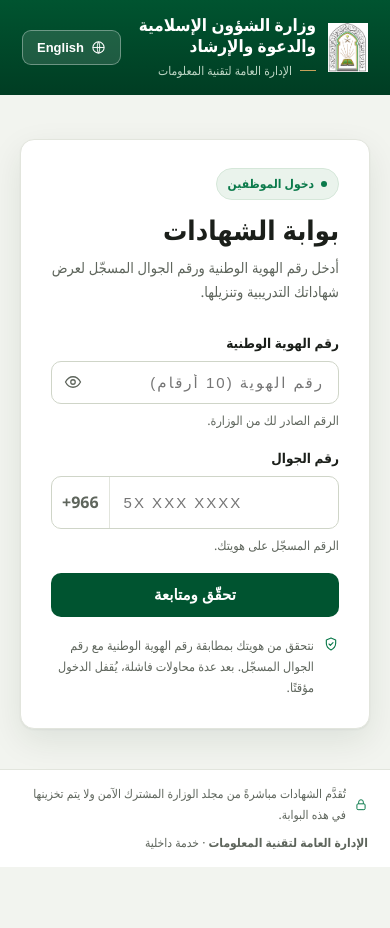
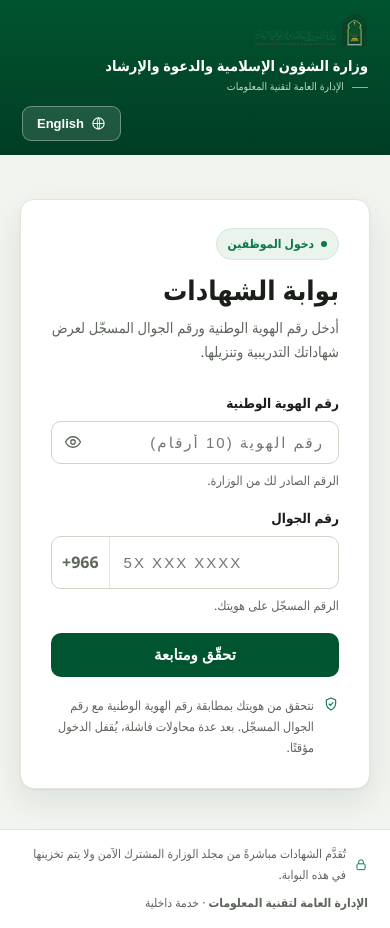
Before and after one commit to LTZam-Tech/certificat.Moia, a website: page public/login.html in a window 390 px wide. Before the commit the page ends 867 px from the top, so only its background shows below. Drawn offline with Linux system fonts and the light colour scheme.

Commit message:
Swap to official MOIA horizontal logo, fix responsive header layout

```diff
--- a/public/login.html
+++ b/public/login.html
@@ -10,7 +10,7 @@
 
 <header class="masthead">
   <div class="masthead-inner">
-    <div class="crest"><img src="/emblem.png" alt="MOIA"></div>
+    <div class="crest"><img src="/emblem.svg" alt="MOIA"></div>
     <div class="titles">
       <span class="mname" data-ar="وزارة الشؤون الإسلامية والدعوة والإرشاد" data-en="Ministry of Islamic Affairs, Dawah and Guidance">وزارة الشؤون الإسلامية والدعوة والإرشاد</span>
       <span class="dept" data-ar="الإدارة العامة لتقنية المعلومات" data-en="General Department of Information Technology">الإدارة العامة لتقنية المعلومات</span>
--- a/public/style.css
+++ b/public/style.css
@@ -27,14 +27,19 @@
 .serif{font-family:Georgia,"Traditional Arabic",serif}
 
 header.masthead{background:linear-gradient(180deg,var(--green-700),var(--green-900));color:#fff}
-.masthead-inner{max-width:1040px;margin:0 auto;padding:14px 22px;display:flex;align-items:center;gap:12px}
-.crest{flex:none;width:40px;height:48px;display:grid;place-items:center}
-.crest img{width:100%;height:100%;object-fit:contain}
-.titles{display:flex;flex-direction:column;gap:2px;min-width:0}
+.masthead-inner{max-width:1040px;margin:0 auto;padding:14px 22px;display:flex;flex-wrap:wrap;align-items:center;gap:10px 12px}
+.crest{flex:none;height:42px;display:flex;align-items:center;max-width:38vw}
+.crest img{height:100%;width:auto;max-width:100%;display:block}
+.titles{display:flex;flex-direction:column;gap:2px;min-width:0;flex:1 1 auto}
 .titles .mname{font-size:17px;font-weight:700;color:#fff;line-height:1.25}
 .titles .dept{font-size:12px;font-weight:500;color:#BFD8C7;margin-top:2px;display:flex;align-items:center;gap:8px}
 .titles .dept::before{content:"";width:16px;height:1px;background:var(--gold);display:inline-block;flex:none}
-.lang-toggle{margin-inline-start:auto;font-size:13px;font-weight:600;color:#fff;background:rgba(255,255,255,.12);border:1px solid rgba(255,255,255,.35);border-radius:9px;padding:9px 14px;cursor:pointer;display:flex;align-items:center;gap:7px;white-space:nowrap}
+.lang-toggle{margin-inline-start:auto;font-size:13px;font-weight:600;color:#fff;background:rgba(255,255,255,.12);border:1px solid rgba(255,255,255,.35);border-radius:9px;padding:9px 14px;cursor:pointer;display:flex;align-items:center;gap:7px;white-space:nowrap;flex:none}
+@media (max-width:560px){
+  .crest{height:32px}
+  .titles .mname{font-size:14.5px}
+  .titles .dept{font-size:10.5px}
+}
 .lang-toggle:hover{background:rgba(255,255,255,.22)}
 
 main{flex:1;display:flex;align-items:flex-start;justify-content:center;padding:44px 20px 40px}
--- a/src/server.js
+++ b/src/server.js
@@ -352,7 +352,7 @@
     if (method === 'GET' && p === '/') return void serveStatic(req, res, '/login.html');
     if (method === 'GET' && p === '/landing') return void serveStatic(req, res, '/landing.html');
     if (method === 'GET' && p === '/admin') return void serveStatic(req, res, '/admin.html');
-    if (method === 'GET' && ['/style.css', '/i18n.js', '/login.js', '/landing.js', '/admin.js', '/emblem.png'].includes(p)) {
+    if (method === 'GET' && ['/style.css', '/i18n.js', '/login.js', '/landing.js', '/admin.js', '/emblem.svg'].includes(p)) {
       return void serveStatic(req, res, p);
     }
 
```
Also changed, not shown: public/admin.html (+1 -1 lines), public/landing.html (+1 -1 lines), public/emblem.png (deleted), public/emblem.svg (added).
